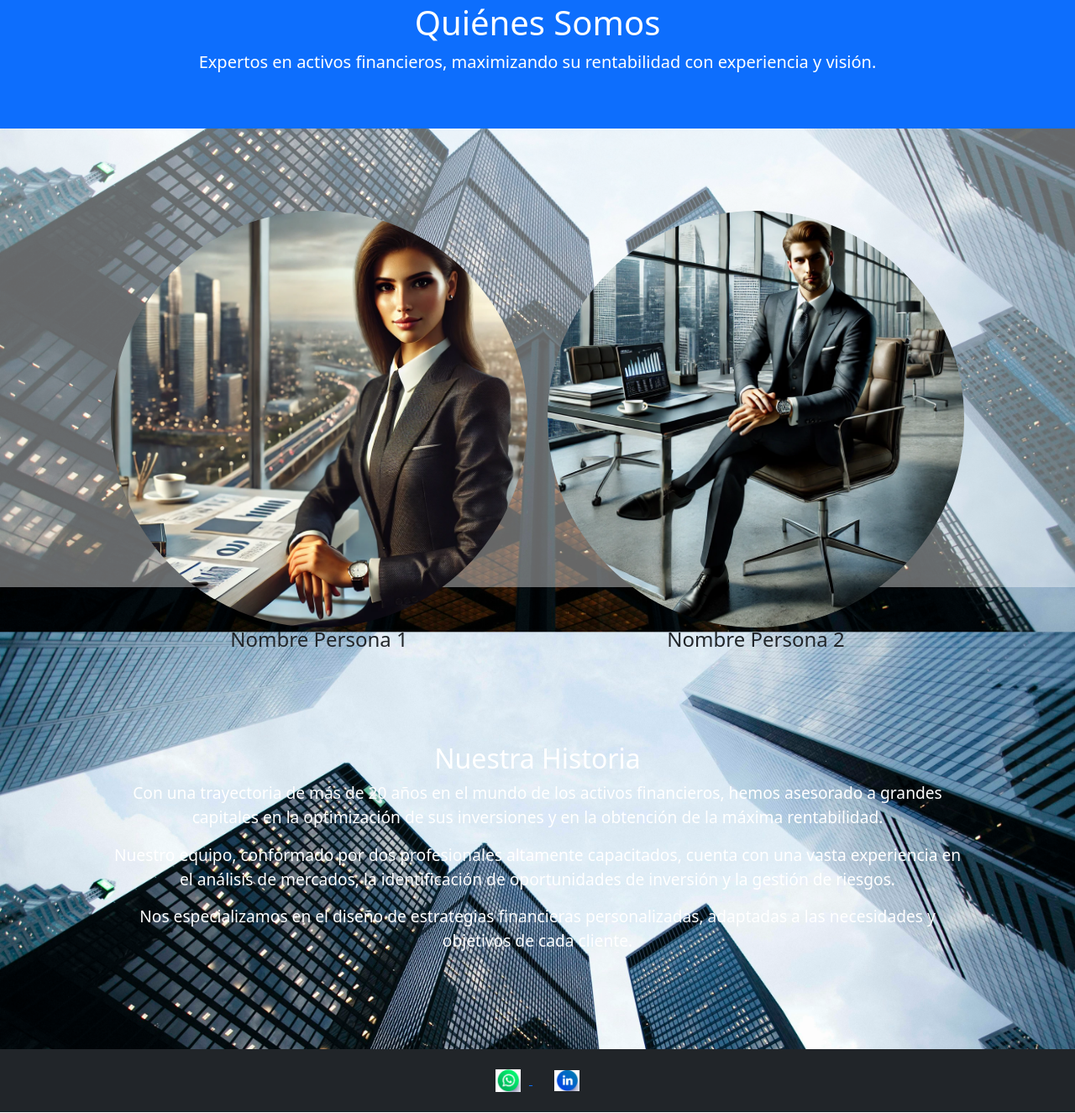
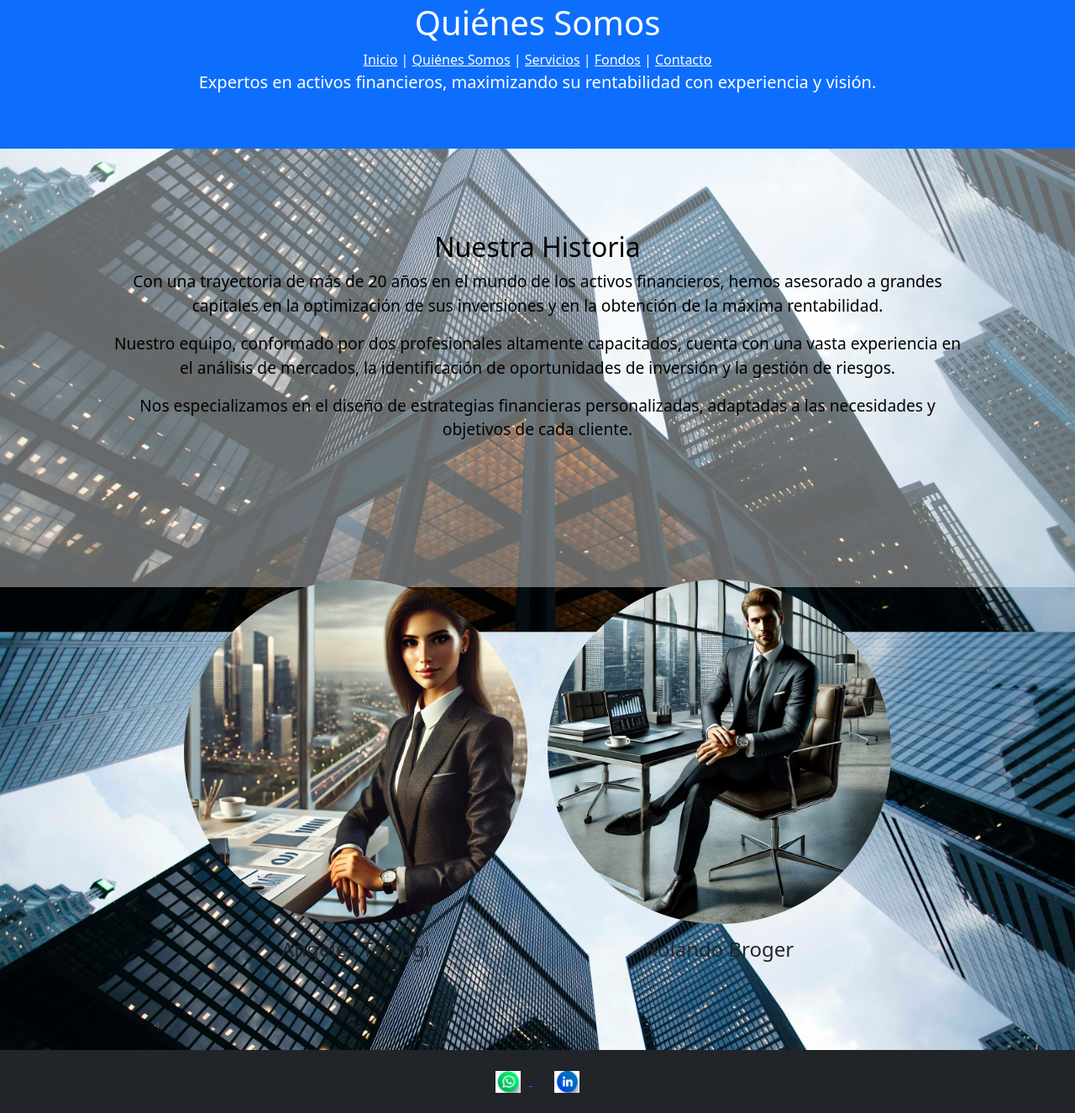
Before and after one commit to fabricioricagno/Proyecto, a plain HTML site: page pages/quienessomos.html in a window 1280 px wide. Shown: the part 101-1426 px from the top of the page at 84% size. Drawn offline with nearby package versions, Linux system fonts and the light colour scheme.

Commit message:
Primera versión del sitio

```diff
--- a/style.css
+++ b/CSS/style.css
@@ -3,7 +3,7 @@
 /* Estilo general de la página */
 body {
     font-family: Arial, sans-serif;
-    background: url('city-financial.jpg') no-repeat center center fixed;
+    background: url('../img/city-financial.jpg') no-repeat center center fixed;
     background-size: cover;
     background-position: center;
     color: white;
--- a/pages/quienessomos.html
+++ b/pages/quienessomos.html
@@ -5,65 +5,64 @@
     <meta charset="UTF-8">
     <meta name="viewport" content="width=device-width, initial-scale=1.0">
     <title>Quiénes Somos - Teruggi y Broger</title>
-    <link rel="stylesheet" href="../style.css">
+    <link rel="stylesheet" href="../css/style.css">
     <link href="https://cdn.jsdelivr.net/npm/bootstrap@5.3.0/dist/css/bootstrap.min.css" rel="stylesheet">
 </head>
 <body>
     <style>
         body {
             position: relative;
-            background: url('fondo.jpg') no-repeat center center fixed;
+            background: url('../img/fondo.jpg') no-repeat center center fixed;
             background-size: cover;
             background-position: center;
         }
+        h2.text-center, p.text-center {
+            color: black; /* Cambia el color del texto a negro para mejor visibilidad */
+        }
     </style>
     <div class="background-overlay"></div>
-    <style>
-        .background-overlay {
-            position: fixed;
-            top: 0;
-            left: 0;
-            width: 100%;
-            height: 100%;
-            background: rgba(255, 255, 255, 0.4);
-            z-index: -1;
-        }
-    </style>
     <div id="navbar-placeholder"></div>
 
     <header class="text-white py-5 bg-primary text-center">
         <div class="container">
             <h1>Quiénes Somos</h1>
+            <nav>
+                <a href="../index.html" style="color: white;">Inicio</a> |
+                <a href="quienessomos.html" style="color: white;">Quiénes Somos</a> |
+                <a href="servicios.html" style="color: white;">Servicios</a> |
+                <a href="fondos.html" style="color: white;">Fondos</a> |
+                <a href="contacto.html" style="color: white;">Contacto</a>
+            </nav>
             <p class="fs-5">Expertos en activos financieros, maximizando su rentabilidad con experiencia y visión.</p>
         </div>
     </header>
 
     <main class="container my-5">
-        <section class="row text-center">
-            <div class="col-md-6">
-                <img src="ejecutivo1.webp" alt="Persona 1" class="img-fluid rounded-circle">
-                <h4>Nombre Persona 1</h4>
+        <section class="mt-5">
+            <h2 class="text-center">Nuestra Historia</h2>
+            <p class="text-center">Con una trayectoria de más de 20 años en el mundo de los activos financieros, hemos asesorado a grandes capitales en la optimización de sus inversiones y en la obtención de la máxima rentabilidad.</p>
+            <p class="text-center">Nuestro equipo, conformado por dos profesionales altamente capacitados, cuenta con una vasta experiencia en el análisis de mercados, la identificación de oportunidades de inversión y la gestión de riesgos.</p>
+            <p class="text-center">Nos especializamos en el diseño de estrategias financieras personalizadas, adaptadas a las necesidades y objetivos de cada cliente.</p>
+        </section>
+        <section class="row text-center justify-content-center mt-5">
+            <div class="col-md-5">
+                <img src="../img/ejecutivo1.webp" alt="Angeles Terrugi" class="img-fluid rounded-circle mb-3">
+                <h4>Angeles Terrugi</h4>
             </div>
-            <div class="col-md-6">
-                <img src="Ejecutivo2 .webp" alt="Persona 2" class="img-fluid rounded-circle">
-                <h4>Nombre Persona 2</h4>
+            <div class="col-md-5">
+                <img src="../img/Ejecutivo2 .webp" alt="Rolando Broger" class="img-fluid rounded-circle mb-3">
+                <h4>Rolando Broger</h4>
             </div>
-        </section>
-        <section>
-            <h2>Nuestra Historia</h2>
-            <p>Con una trayectoria de más de 20 años en el mundo de los activos financieros, hemos asesorado a grandes capitales en la optimización de sus inversiones y en la obtención de la máxima rentabilidad.</p>
-            <p>Nuestro equipo, conformado por dos profesionales altamente capacitados, cuenta con una vasta experiencia en el análisis de mercados, la identificación de oportunidades de inversión y la gestión de riesgos.</p>
-            <p>Nos especializamos en el diseño de estrategias financieras personalizadas, adaptadas a las necesidades y objetivos de cada cliente.</p>
         </section>
     </main>
 
     <footer class="text-white py-4 bg-dark text-center">
         <div class="container">
             <a href="https://wa.me/tu-numero-de-whatsapp" class="me-3">
-                <img src="whatsapp.png" alt="WhatsApp" width="30">
+                <img src="../img/whatsapp.png" alt="WhatsApp" width="30">
             </a>
             <a href="https://www.linkedin.com/in/rolando-broger-caia-6258137/?originalSubdomain=cl">
-                <img src="Linkedin.png" alt="LinkedIn" width="30">
+                <img src="../img/Linkedin.png" alt="LinkedIn" width="30">
             </a>
         </div>
     </footer>
```
Also changed, not shown: index.html (+3 -3 lines), pages/contacto.html (+25 -16 lines), pages/fondos.html (+15 -15 lines), pages/servicios.html (+15 -15 lines), img/Ejecutivo2 .webp (renamed from pages/Ejecutivo2 .webp), img/Linkedin.png (renamed from Linkedin.png), img/ejecutivo1.webp (renamed from pages/ejecutivo1.webp), img/fondo.jpg (renamed from fondo.jpg), img/whatsapp.png (renamed from whatsapp.png), navbar.html (line endings or trailing spaces), pages/Linkedin.png (deleted), pages/fondo.jpg (deleted), pages/whatsapp.png (deleted), 2 other files.
